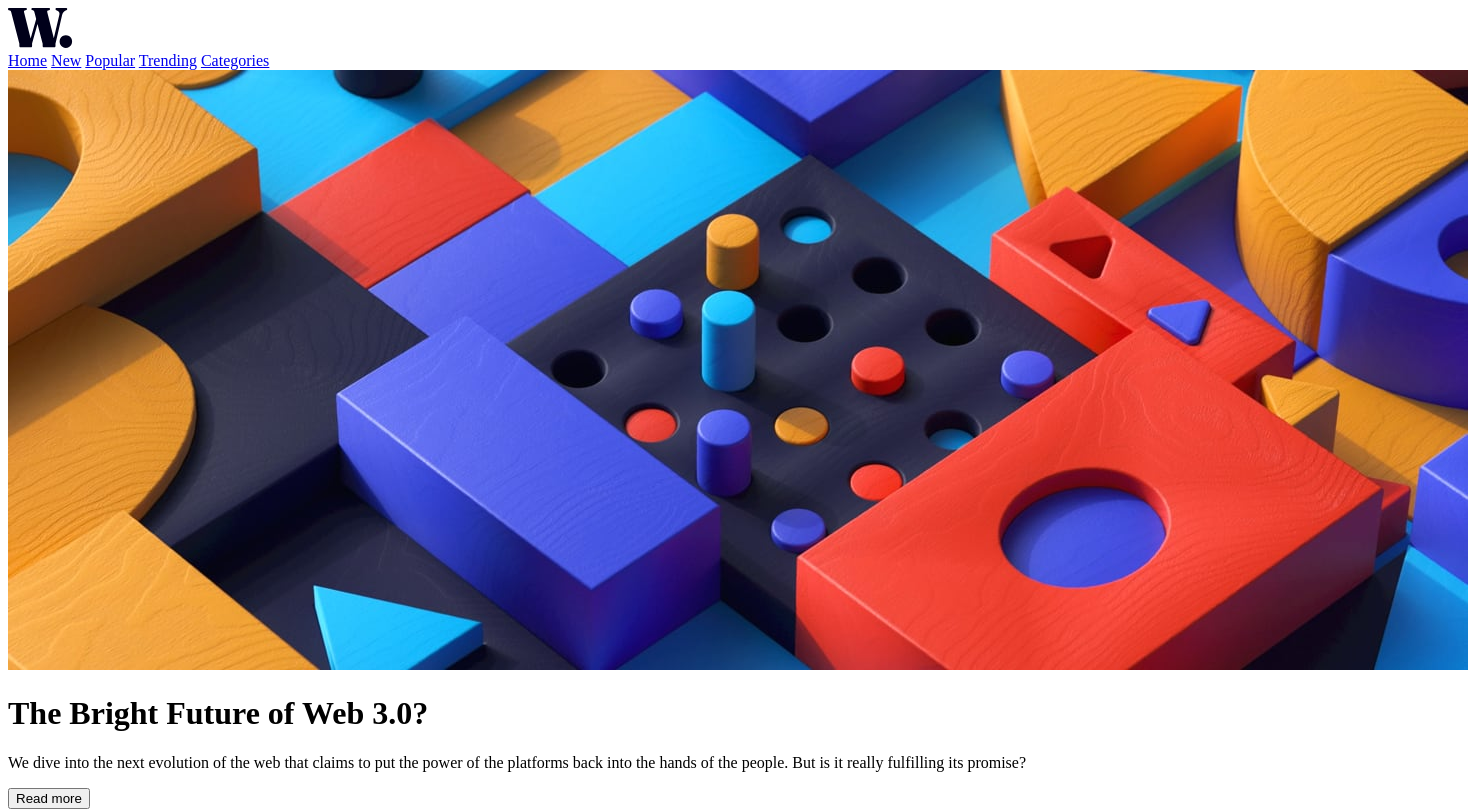
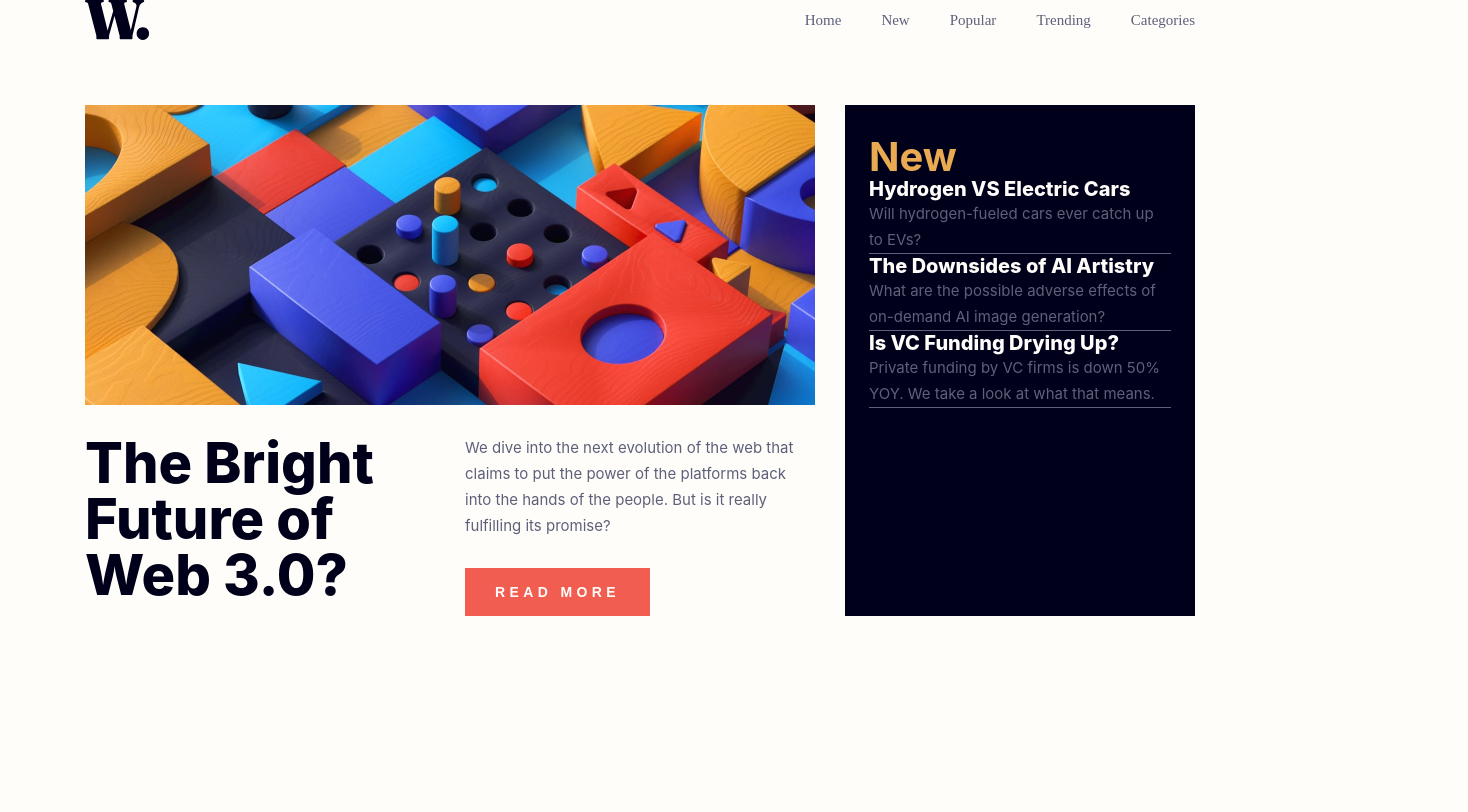
Before and after one commit to Abrham007/news-homepage, a website: page index.html in a window 1280 px wide. Shown: the top 812 px of the page, 1468 px wide, since content can reach past the window. Drawn offline with Linux system fonts and the light colour scheme.

Commit message:
started the main styling

```diff
--- a/assets/css/_base.scss
+++ b/assets/css/_base.scss
@@ -7,9 +7,18 @@
 :root {
   --color1: #fffdfa;
   --color2: #5e607a;
+  --color3: #f15d51;
+  --color4: #00001a;
+  --color5: #e9aa52;
 }
 
-.text-B {
+@mixin custom-media($width) {
+  @media screen and (max-width: $width) {
+    @content;
+  }
+}
+
+.text-S {
   color: var(--color2);
   font-feature-settings: "clig" off, "liga" off;
   /* Body */
@@ -19,3 +28,58 @@
   font-weight: 400;
   line-height: 26px; /* 173.333% */
 }
+
+.text-M {
+  color: var(--color1);
+  font-feature-settings: "clig" off, "liga" off;
+  /* Heading (S) */
+  font-family: Inter;
+  font-size: 20px;
+  font-style: normal;
+  font-weight: 800;
+  line-height: 24px; /* 120% */
+}
+
+.text-L {
+  color: var(--color5);
+  font-feature-settings: "clig" off, "liga" off;
+  /* Heading (L) */
+  font-family: Inter;
+  font-size: 40px;
+  font-style: normal;
+  font-weight: 700;
+  line-height: 40px; /* 100% */
+}
+
+.text-XL {
+  color: var(--color4);
+  font-feature-settings: "clig" off, "liga" off;
+  /* Heading (XL) */
+  font-family: Inter;
+  font-size: 56px;
+  font-style: normal;
+  font-weight: 800;
+  line-height: 56px; /* 100% */
+}
+
+.btn {
+  width: 185px;
+  height: 48px;
+  background-color: var(--color3);
+  color: var(--color1);
+  border: none;
+  font-size: 14px;
+  font-weight: 700;
+  line-height: 24px;
+  letter-spacing: 4.375px;
+  text-transform: uppercase;
+
+  &:hover {
+    cursor: pointer;
+    background-color: var(--color4);
+  }
+}
+
+.hidden {
+  display: none !important;
+}
--- /dev/null
+++ b/assets/css/style.scss
@@ -0,0 +1,99 @@
+@use "base";
+
+.page {
+  width: auto;
+  height: auto;
+  display: flex;
+  flex-direction: column;
+  gap: 65px;
+  justify-content: center;
+  align-items: center;
+  background-color: var(--color1);
+}
+
+.header {
+  display: flex;
+  justify-content: space-between;
+  align-items: center;
+  width: 1110px;
+  height: auto;
+  position: relative;
+}
+
+.main-nav {
+  display: flex;
+  gap: 40px;
+
+  &__link {
+    text-decoration: none;
+    color: var(--color2);
+    font-size: 15px;
+    line-height: 26px;
+
+    &:hover {
+      cursor: pointer;
+      color: var(--color3);
+    }
+  }
+
+  &__icon {
+    display: none;
+    width: 40px;
+    height: 17px;
+    background: url(../images/icon-menu.svg) no-repeat 0 0 / 100% 100%;
+
+    @include base.custom-media(455px) {
+      display: inline;
+      align-self: flex-end;
+    }
+  }
+}
+
+.main {
+  width: 1110px;
+  height: 511px;
+  display: grid;
+  gap: 30px;
+  grid-template-columns: repeat(3, 1fr);
+  grid-template-rows: repeat(2, 1fr);
+  grid-template-areas:
+    "img img aside"
+    "header text aside";
+
+  &__img {
+    width: 100%;
+    height: 100%;
+    grid-area: img;
+  }
+
+  &__header {
+    grid-area: header;
+  }
+
+  &__text {
+    grid-area: text;
+    display: flex;
+    flex-direction: column;
+    justify-content: center;
+    align-items: flex-start;
+    gap: 29px;
+  }
+
+  &__aside {
+    grid-area: aside;
+  }
+}
+
+.aside {
+  display: flex;
+  flex-direction: column;
+  background-color: var(--color4);
+  padding: 32px 24px;
+
+  &__item {
+    border-bottom: 1px solid var(--color2);
+  }
+
+  &__header {
+  }
+}
```
Also changed, not shown: assets/css/style.css, 1 other file.
